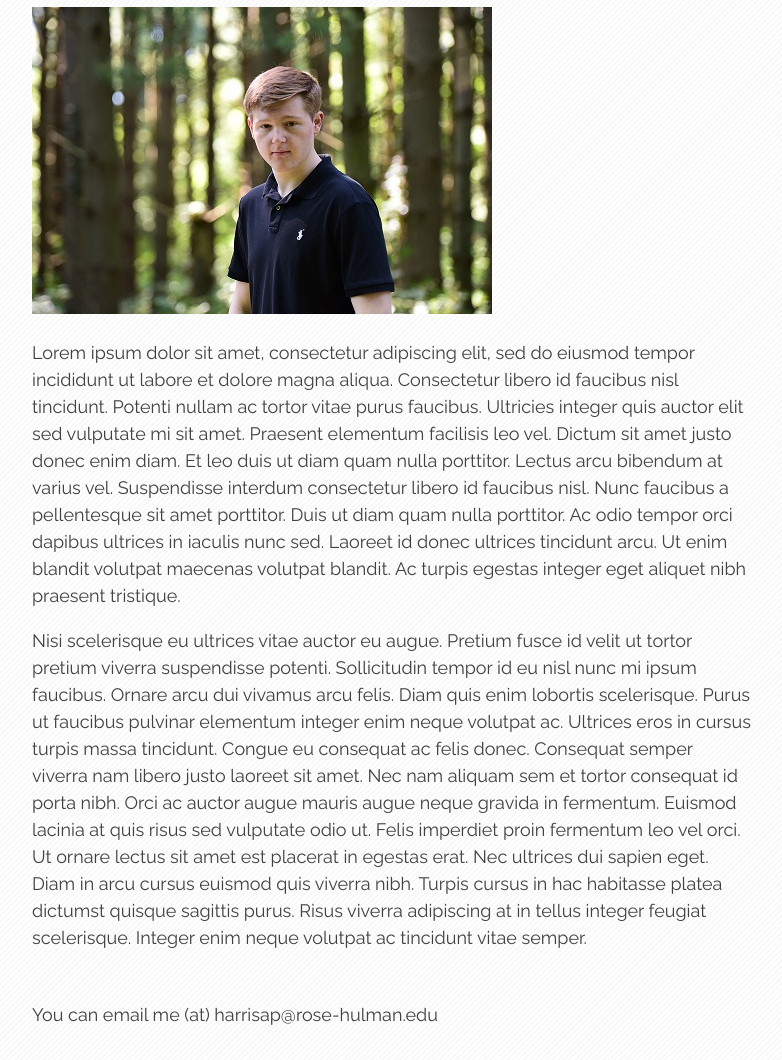
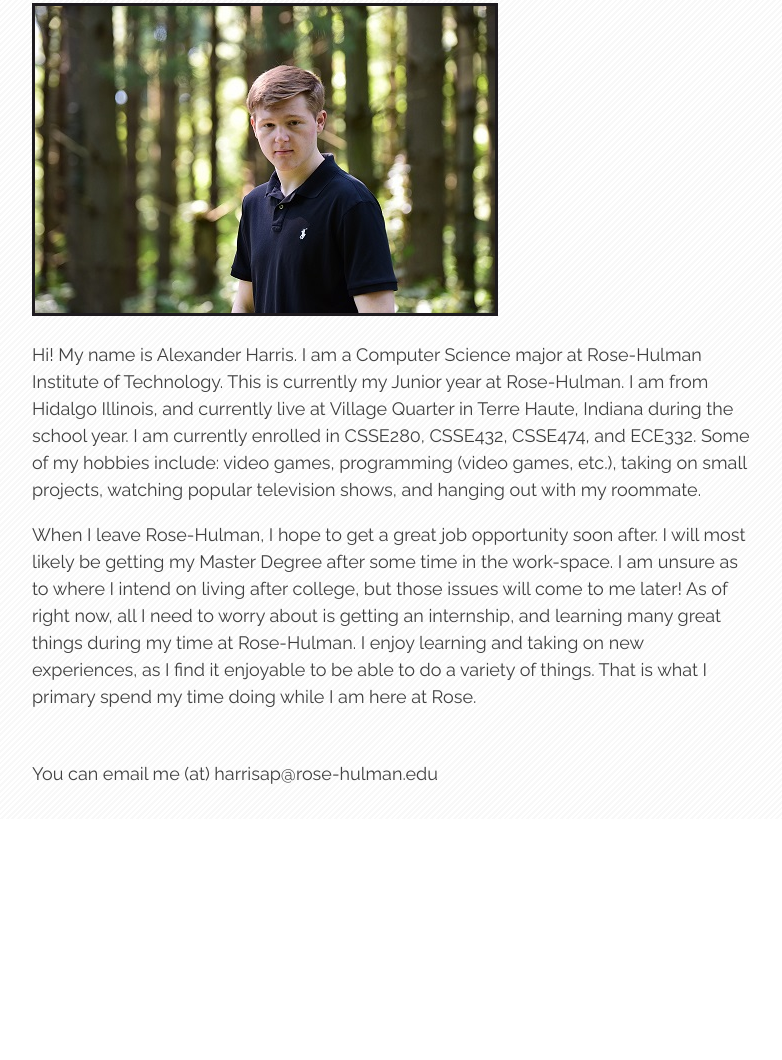
Before and after one commit to harrisap/harrisap.github.io, a plain HTML site: page public/index.html in a window 1280 px wide. Shown: the part 308-1368 px from the top of the page, without its empty margins (16-798 px from the left). After the commit the page ends 1127 px from the top, so only its background shows below. Drawn offline with nearby package versions, Linux system fonts and the light colour scheme.

Commit message:
finished

```diff
--- a/public/index.html
+++ b/public/index.html
@@ -27,24 +27,17 @@
         <h1>About</h1>
         <img src="images/avatar.jpg" />
 
-        <p>Lorem ipsum dolor sit amet, consectetur adipiscing elit, sed do eiusmod tempor incididunt ut labore et dolore
-            magna aliqua. Consectetur libero id faucibus nisl tincidunt. Potenti nullam ac tortor vitae purus faucibus.
-            Ultricies integer quis auctor elit sed vulputate mi sit amet. Praesent elementum facilisis leo vel. Dictum
-            sit amet justo donec enim diam. Et leo duis ut diam quam nulla porttitor. Lectus arcu bibendum at varius
-            vel. Suspendisse interdum consectetur libero id faucibus nisl. Nunc faucibus a pellentesque sit amet
-            porttitor. Duis ut diam quam nulla porttitor. Ac odio tempor orci dapibus ultrices in iaculis nunc sed.
-            Laoreet id donec ultrices tincidunt arcu. Ut enim blandit volutpat maecenas volutpat blandit. Ac turpis
-            egestas integer eget aliquet nibh praesent tristique.</p>
-        <p>Nisi scelerisque eu ultrices vitae auctor eu augue. Pretium fusce id velit ut tortor pretium viverra
-            suspendisse potenti. Sollicitudin tempor id eu nisl nunc mi ipsum faucibus. Ornare arcu dui vivamus arcu
-            felis. Diam quis enim lobortis scelerisque. Purus ut faucibus pulvinar elementum integer enim neque volutpat
-            ac. Ultrices eros in cursus turpis massa tincidunt. Congue eu consequat ac felis donec. Consequat semper
-            viverra nam libero justo laoreet sit amet. Nec nam aliquam sem et tortor consequat id porta nibh. Orci ac
-            auctor augue mauris augue neque gravida in fermentum. Euismod lacinia at quis risus sed vulputate odio ut.
-            Felis imperdiet proin fermentum leo vel orci. Ut ornare lectus sit amet est placerat in egestas erat. Nec
-            ultrices dui sapien eget. Diam in arcu cursus euismod quis viverra nibh. Turpis cursus in hac habitasse
-            platea dictumst quisque sagittis purus. Risus viverra adipiscing at in tellus integer feugiat scelerisque.
-            Integer enim neque volutpat ac tincidunt vitae semper.</p>
+        <p>Hi! My name is Alexander Harris. I am a Computer Science major at Rose-Hulman Institute of Technology. This
+            is currently my Junior year at Rose-Hulman. I am from Hidalgo Illinois, and currently live at Village
+            Quarter in Terre Haute, Indiana during the school year. I am currently enrolled in CSSE280, CSSE432,
+            CSSE474, and ECE332. Some of my hobbies include: video games, programming (video games, etc.), taking on
+            small projects, watching popular television shows, and hanging out with my roommate.</p>
+        <p>When I leave Rose-Hulman, I hope to get a great job opportunity soon after. I will most likely be getting my
+            Master Degree after some time in the work-space. I am unsure as to where I intend on living after college,
+            but those issues will come to me later! As of right now, all I need to worry about is getting an internship,
+            and learning many great things during my time at Rose-Hulman. I enjoy learning and taking on new
+            experiences, as I find it enjoyable to be able to do a variety of things. That is what I primary spend my
+            time doing while I am here at Rose.</p>
     </main>
 
     <footer>
--- a/public/styles/main.css
+++ b/public/styles/main.css
@@ -34,9 +34,13 @@ h1, h2, h3 {
     color: var(--heading-color);
 }
 
-body#about img {}
+body#about img {
+    border: 3px solid rgb(30, 27, 31);
+}
 
-body#portfolio img {}
+body#portfolio img {
+    border: 3px solid rgb(30, 27, 31);
+}
 
 p {
     max-width: 40em;
@@ -124,7 +128,7 @@ body#portfolio ul#portfolioItems li img {
     display: block;
     color: white;
     text-align: center;
-    padding: 14px;
+    padding: 12px;
     text-decoration-color: var(--contrast-color);
 }
 
```
Also changed, not shown: public/portfolio.html (+13 -15 lines), public/images/project1-image.png (added), public/images/project3-image.png (added), 1 other file.
